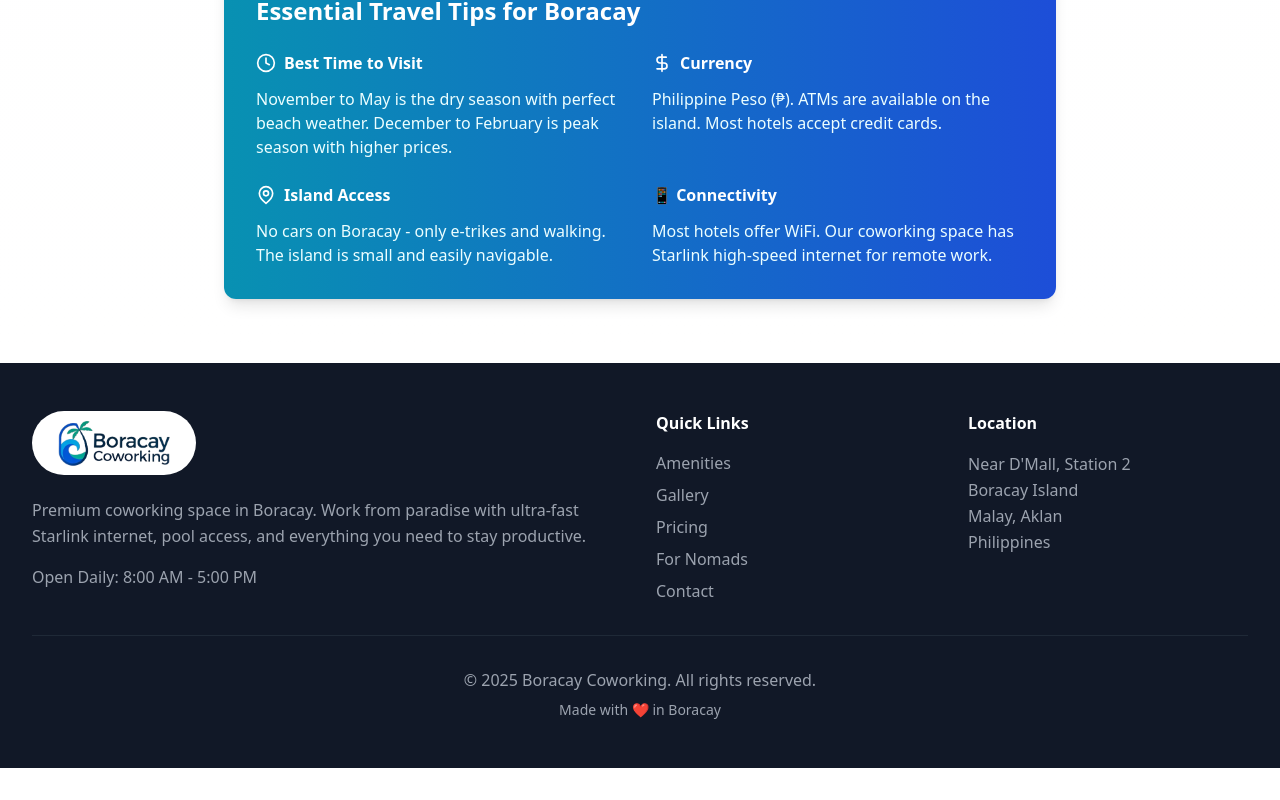
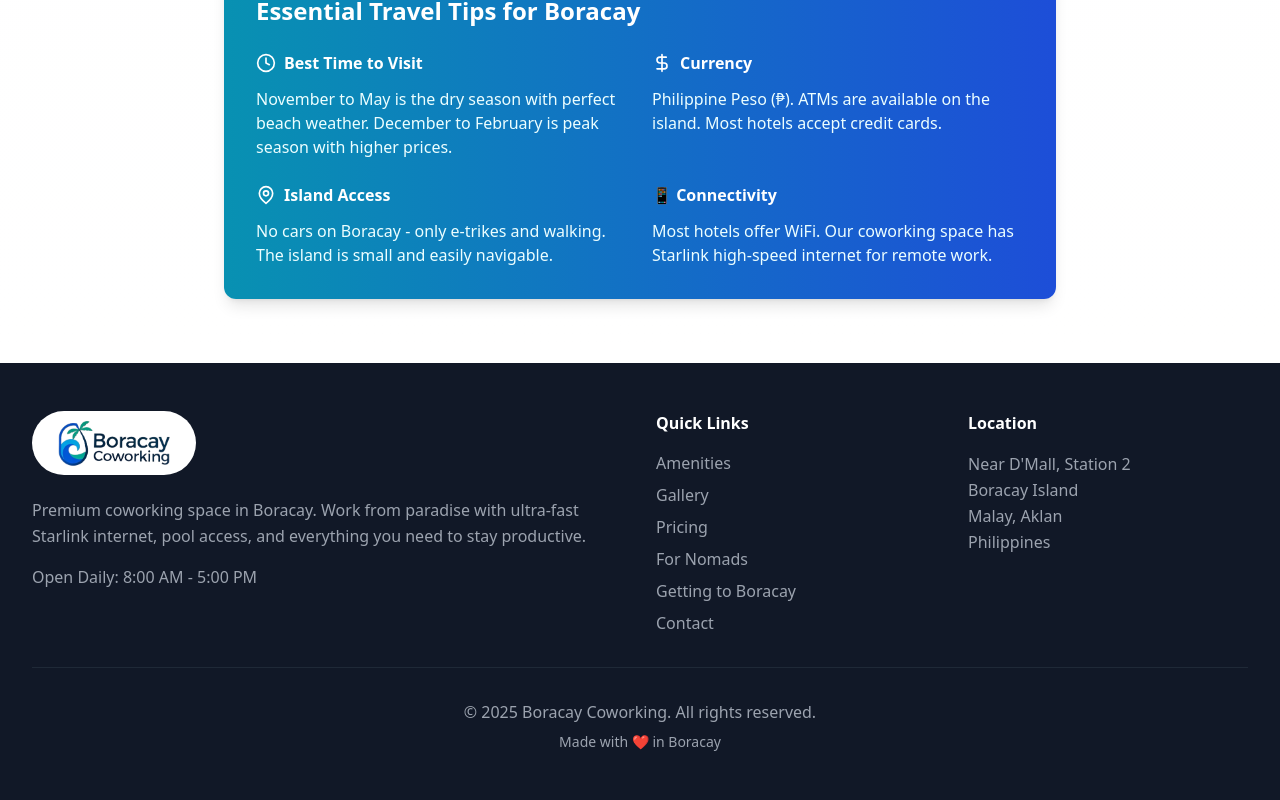
Before and after one commit to appy-eth/boracay-coworking, a React (Vite) app: page /getting-to-boracay in a window 1280 px wide. Shown: the part 8431-9231 px from the top of the page. Before the commit the page ends 9199 px from the top, so only its background shows below. Built offline with nearby package versions, Linux system fonts and the light colour scheme.

Commit message:
Add Getting to Boracay link to footer quick links menu

```diff
--- a/src/components/Footer.tsx
+++ b/src/components/Footer.tsx
@@ -1,3 +1,5 @@
+import { Link } from 'react-router-dom';
+
 export default function Footer() {
   return (
     <footer className="bg-gray-900 text-white py-12">
@@ -27,6 +29,7 @@ export default function Footer() {
               <li><a href="#gallery" className="hover:text-cyan-400 transition-colors">Gallery</a></li>
               <li><a href="#pricing" className="hover:text-cyan-400 transition-colors">Pricing</a></li>
               <li><a href="#nomads" className="hover:text-cyan-400 transition-colors">For Nomads</a></li>
+              <li><Link to="/getting-to-boracay" className="hover:text-cyan-400 transition-colors">Getting to Boracay</Link></li>
               <li><a href="#booking" className="hover:text-cyan-400 transition-colors">Contact</a></li>
             </ul>
           </div>
```
